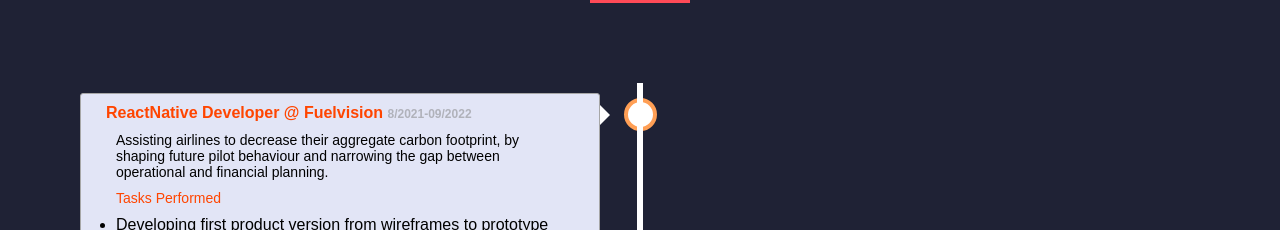
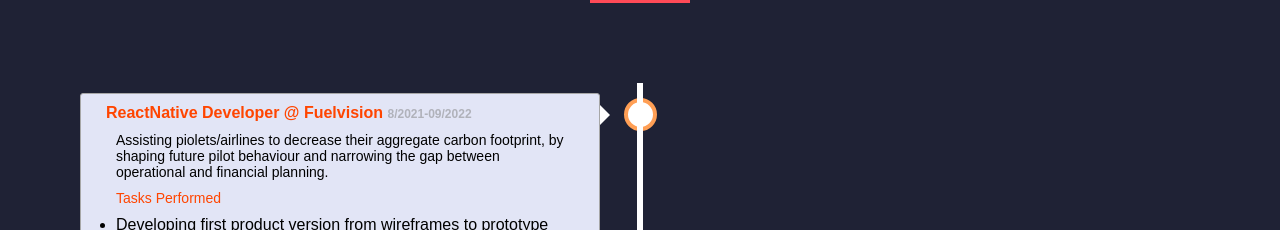
Before and after one commit to mamathamereddy/Portfolio, a React (Create React App) app: page / in a window 1280 px wide. Shown: the part 4960-5190 px from the top of the page. Built offline with nearby package versions, Linux system fonts and the light colour scheme.

Commit message:
refactoring

```diff
--- a/src/components/Experience.js
+++ b/src/components/Experience.js
@@ -14,9 +14,9 @@ const Experience = () => {
                 ReactNative Developer @ Fuelvision <span> 8/2021-09/2022</span>
               </h4>
               <p>
-                Assisting airlines to decrease their aggregate carbon footprint,
-                by shaping future pilot behaviour and narrowing the gap between
-                operational and financial planning.
+                Assisting piolets/airlines to decrease their aggregate carbon
+                footprint, by shaping future pilot behaviour and narrowing the
+                gap between operational and financial planning.
               </p>
               <p className="task">Tasks Performed</p>
               <ul>
```
